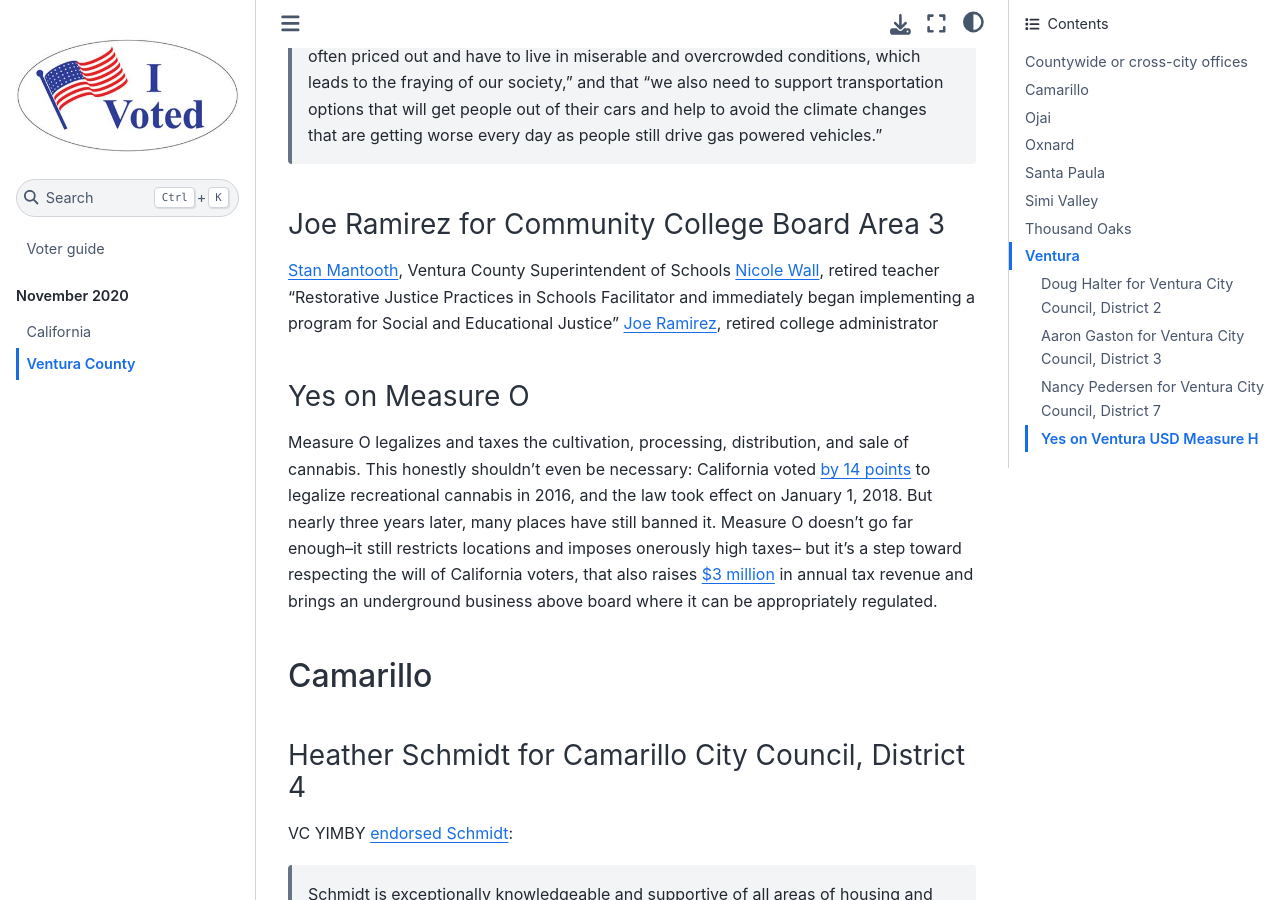
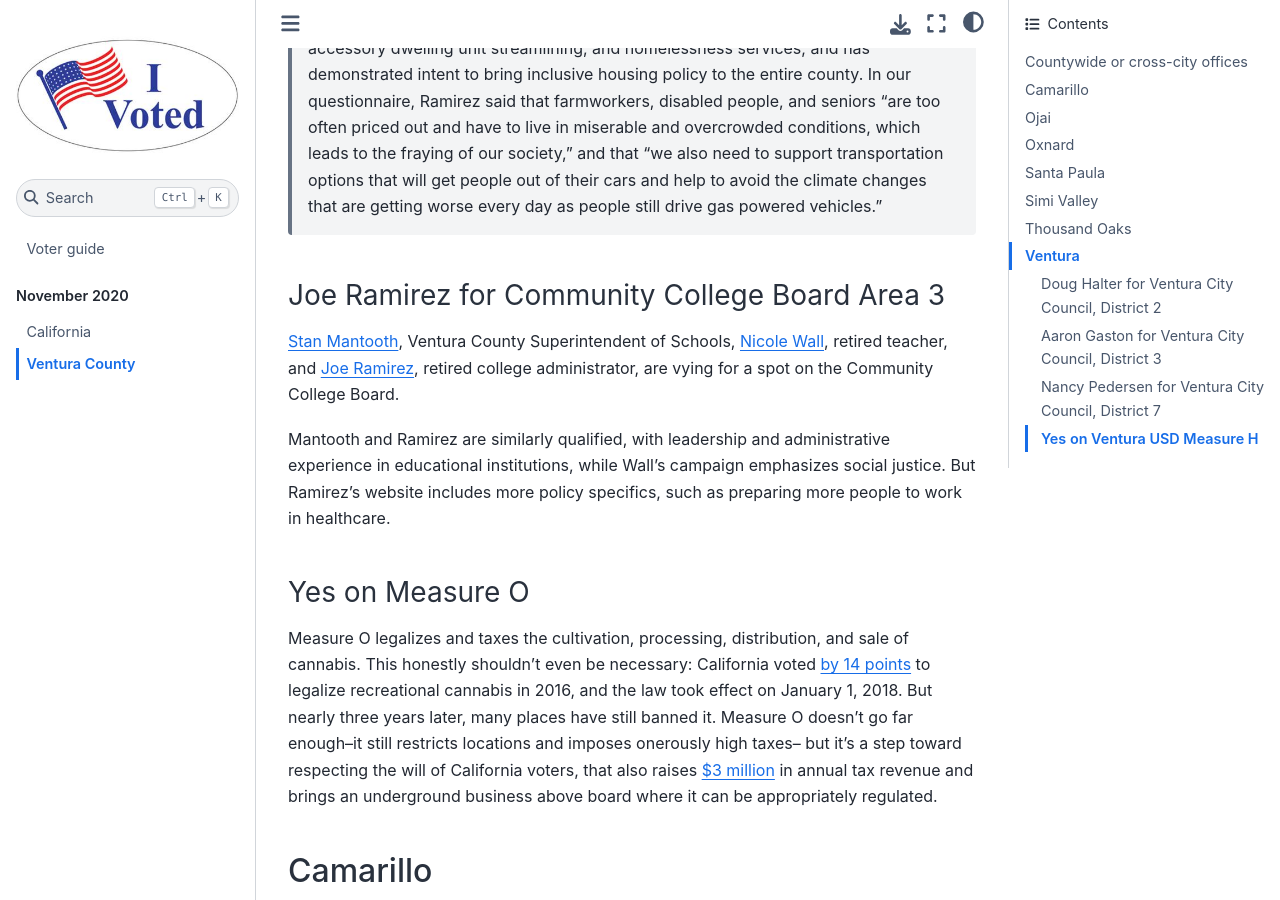
Before and after one commit to MaxGhenis/vote, a Jupyter Book: the page built from docs/nov2020/ventura_county.md, in a window 1280 px wide and 900 px high, scrolled down 1099 px. Built offline with Jupyter Book 1.0.4 settings and Sphinx 7.4.7 and the Sphinx Book theme 1.1.4, drawn with Linux system fonts in a browser that asks for light colours; some of the changed text lies outside the part shown.

Commit message:
Finish ventura county

```diff
--- a/docs/nov2020/ventura_county.md
+++ b/docs/nov2020/ventura_county.md
@@ -1,4 +1,6 @@
 # Ventura County
+
+This includes races I'm personally voting in (in Oxnard), as well as other races I've researched through Ventura County YIMBY.
 
 See also [endorsements from Ventura County YIMBY](http://vcyimby.org/endorsements).
 I was involved in that endorsement process, and mirror all those endorsements here,
@@ -37,9 +39,13 @@
 
 ### Joe Ramirez for Community College Board Area 3
 
-[Stan Mantooth](http://stanmantooth.com), Ventura County Superintendent of Schools
-[Nicole Wall](https://nicole-wall.net/), retired teacher "Restorative Justice Practices in Schools Facilitator and immediately began implementing a program for Social and Educational Justice"
-[Joe Ramirez](https://www.ramirez4trustee3.com/), retired college administrator
+[Stan Mantooth](http://stanmantooth.com), Ventura County Superintendent of Schools,
+[Nicole Wall](https://nicole-wall.net/), retired teacher, and
+[Joe Ramirez](https://www.ramirez4trustee3.com/), retired college administrator,
+are vying for a spot on the Community College Board.
+
+Mantooth and Ramirez are similarly qualified, with leadership and administrative experience in educational institutions, while Wall's campaign emphasizes social justice.
+But Ramirez's website includes more policy specifics, such as preparing more people to work in healthcare.
 
 
 ### Yes on Measure O
```
